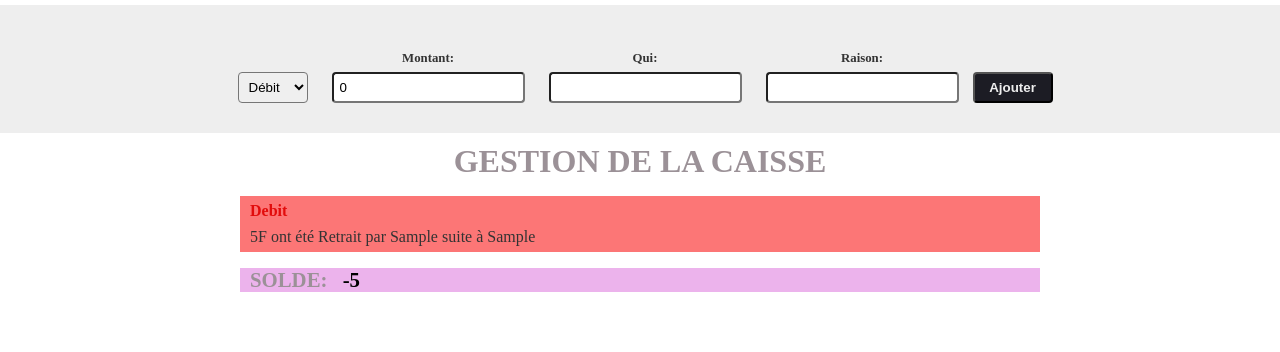
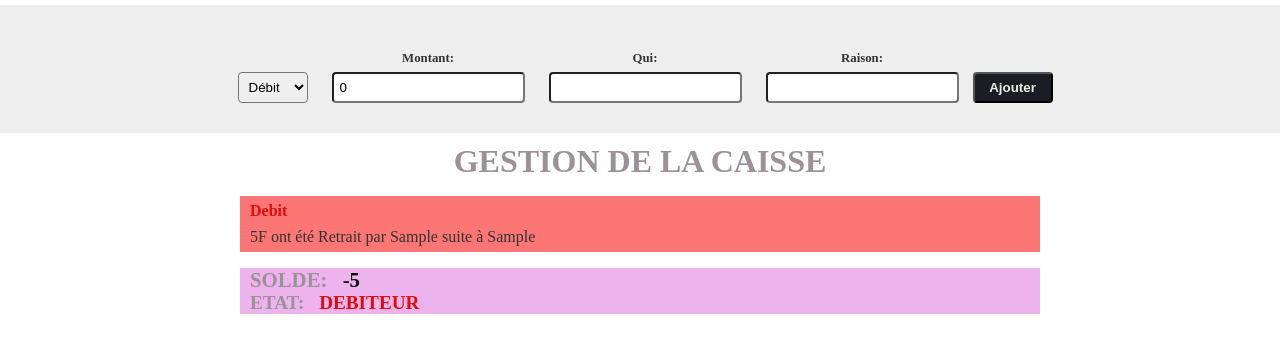
Before and after one commit to Moojob/Application-de-caisse, a website built with Parcel: page src/index.html in a window 1280 px wide. Both pictures are taken after typing "5", "Sample", "Sample" into the empty fields and a click on the button "Ajouter". Built offline with nearby package versions, Linux system fonts and the light colour scheme.

Commit message:
Etat Compte

```diff
--- a/src/app.ts
+++ b/src/app.ts
@@ -1,4 +1,5 @@
 import { Caisse } from "./classes/Caisse";
+import { Etat } from "./classes/EtatDuCompte";
 import { Solde } from "./classes/Solde";
 import { Transaction } from "./classes/Transaction";
 
@@ -6,6 +7,7 @@ import { Transaction } from "./classes/Transaction";
 const form = document.querySelector(".formulaire-de-transaction") as HTMLFormElement;
 let maCaisse = new Caisse(0, []);
 let monSolde = new Solde(maCaisse);
+let etatDeMonCompte = new Etat(maCaisse);
 //Interception des Inputs du formulaire
 const type = document.querySelector("#type") as HTMLInputElement;
 const qui = document.querySelector('#qui') as HTMLInputElement;
@@ -23,6 +25,7 @@ form.addEventListener('submit', (e: Event) => {
       raison.value
   );
   maCaisse.AjoutTransaction(mesTransactions);
+  maCaisse.EtatCompte(mesTransactions);
 
   const render = (Tr:Transaction, container: HTMLUListElement) => {
     let li = document.createElement("li");
--- a/src/classes/Caisse.ts
+++ b/src/classes/Caisse.ts
@@ -27,6 +27,9 @@ export class Caisse implements ISubject {
     getSolde() {
         return this.solde
     }
+    getEtatCompte() {
+        return this.solde
+    }
     AjoutTransaction(transaction: Transaction) {
         this.transaction.push(transaction)
         if (transaction.getType() === 'Debit') {
@@ -37,4 +40,17 @@ export class Caisse implements ISubject {
         } console.log("Solde : ", this.solde);
         this.notifyObserver();
     }
+
+    EtatCompte(transaction: Transaction) {
+        this.transaction.push(transaction)
+        if (this.solde < 0) {
+         console.log( 'DEBITEUR');
+
+        } else if (this.solde === 0){
+           console.log('NULL');
+        } else {
+            console.log('CREDITEUR');
+         }
+        this.notifyObserver();
+    }
 }
--- /dev/null
+++ b/src/classes/EtatDuCompte.ts
@@ -0,0 +1,15 @@
+import { IObserver } from "../interfaces/Observer";
+import { Caisse } from "./Caisse";
+
+export class Etat implements IObserver{
+    private viewEtat : HTMLDivElement
+    constructor(caisse : Caisse) {
+        this.viewEtat = document.querySelector("#etat")!
+        caisse.subscribe(this)
+    }
+    update(caisse : Caisse) {
+        // this.viewEtat.innerText = caisse.getEtatCompte();
+        this.viewEtat.innerText = caisse.getEtatCompte() <=0 ? 'DEBITEUR' : 'CREDITEUR';
+        this.viewEtat.className = this.viewEtat.innerText;
+    }
+}
--- a/src/classes/Solde.ts
+++ b/src/classes/Solde.ts
@@ -10,5 +10,6 @@ export class Solde implements IObserver{
     }
     update(caisse : Caisse) {
         this.viewSolde.innerText = caisse.getSolde().toString();
+
     }
 }
--- a/src/index.html
+++ b/src/index.html
@@ -43,8 +43,13 @@
          <!--La Liste des Transactions-->
          <ul class="listes-des-transactions"></ul>
     </div>
+
+
     <div id="container-solde">
        <span class="soldes">SOLDE: </span> <span id="solde"></span>
+    </div>
+    <div id="container-etat">
+        <span class="etats">ETAT: </span> <span id="etat"></span>
     </div>
 
     <script type="module" src="app.ts"></script>
--- a/src/style.css
+++ b/src/style.css
@@ -19,6 +19,13 @@ h1{
     margin-left: 10px;
     font-size: 1.3em;
 }
+.etats{
+
+    color: rgb(155, 145, 151);
+    font-weight: bolder;
+    margin-left: 10px;
+    font-size: 1.2em;
+}
 #solde{
 
     color: rgb(0, 0, 0);
@@ -27,7 +34,15 @@ h1{
     font-size: 1.3em;
 
 }
-#container-solde{
+#etat{
+
+
+    font-weight: bold;
+    margin-left: 10px;
+    font-size: 1.2em;
+
+}
+#container-solde, #container-etat{
     max-width: 800px;
     margin: 0 auto;
     background-color: rgb(236, 179, 236);
@@ -40,6 +55,12 @@ li{
     padding: 6px 10px;
     bottom: 1px solid #eee;
     margin: 10px auto;
+}
+span#etat.DEBITEUR{
+    color: #e20c0c;
+}
+ span#etat.CREDITEUR{
+    color: #197e0b;
 }
 li.Credit {
     background: rgb(172, 228, 150);
```
Also changed, not shown: dist/index.html, src/classes/ListTransaction.ts (added), 5 other files.
